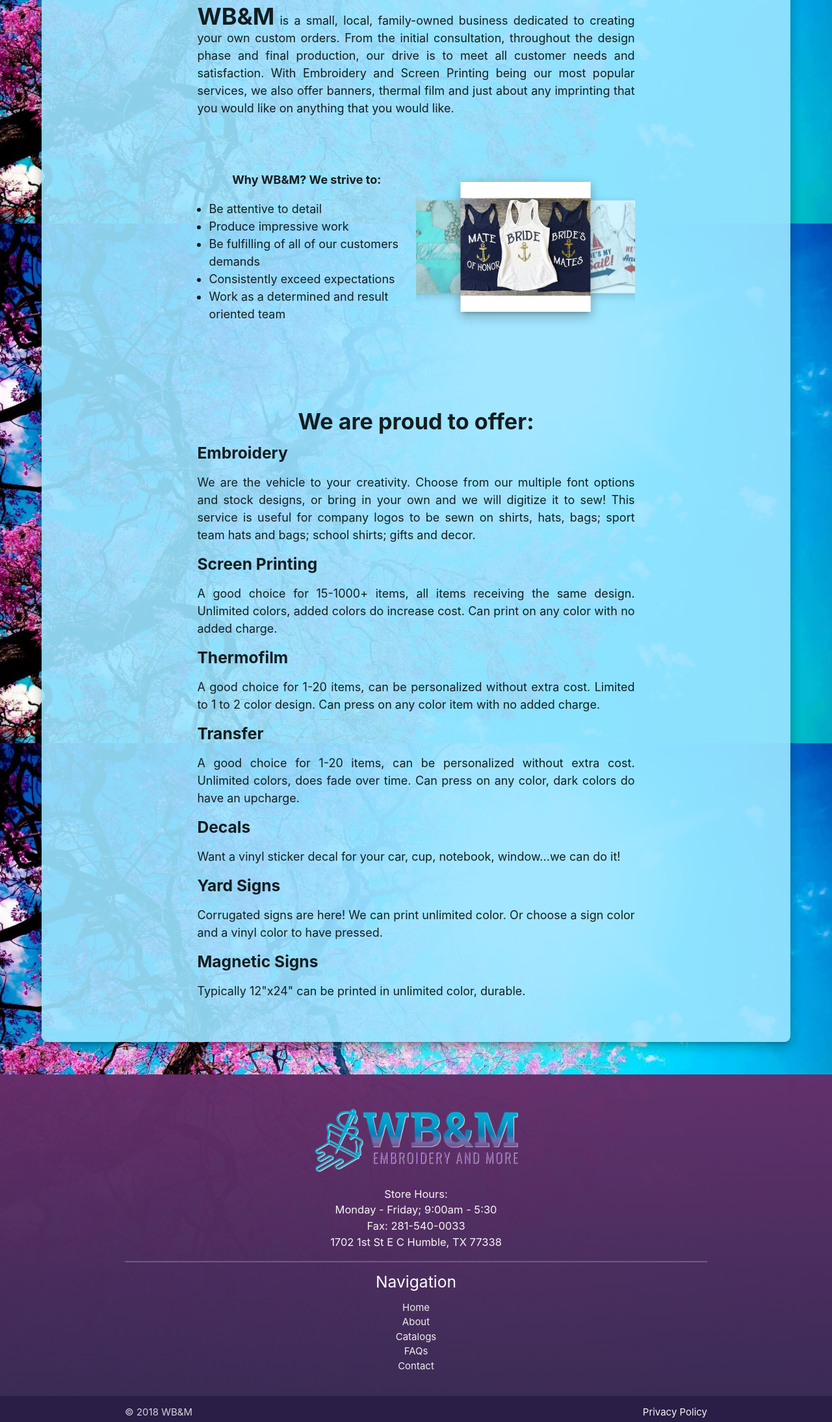
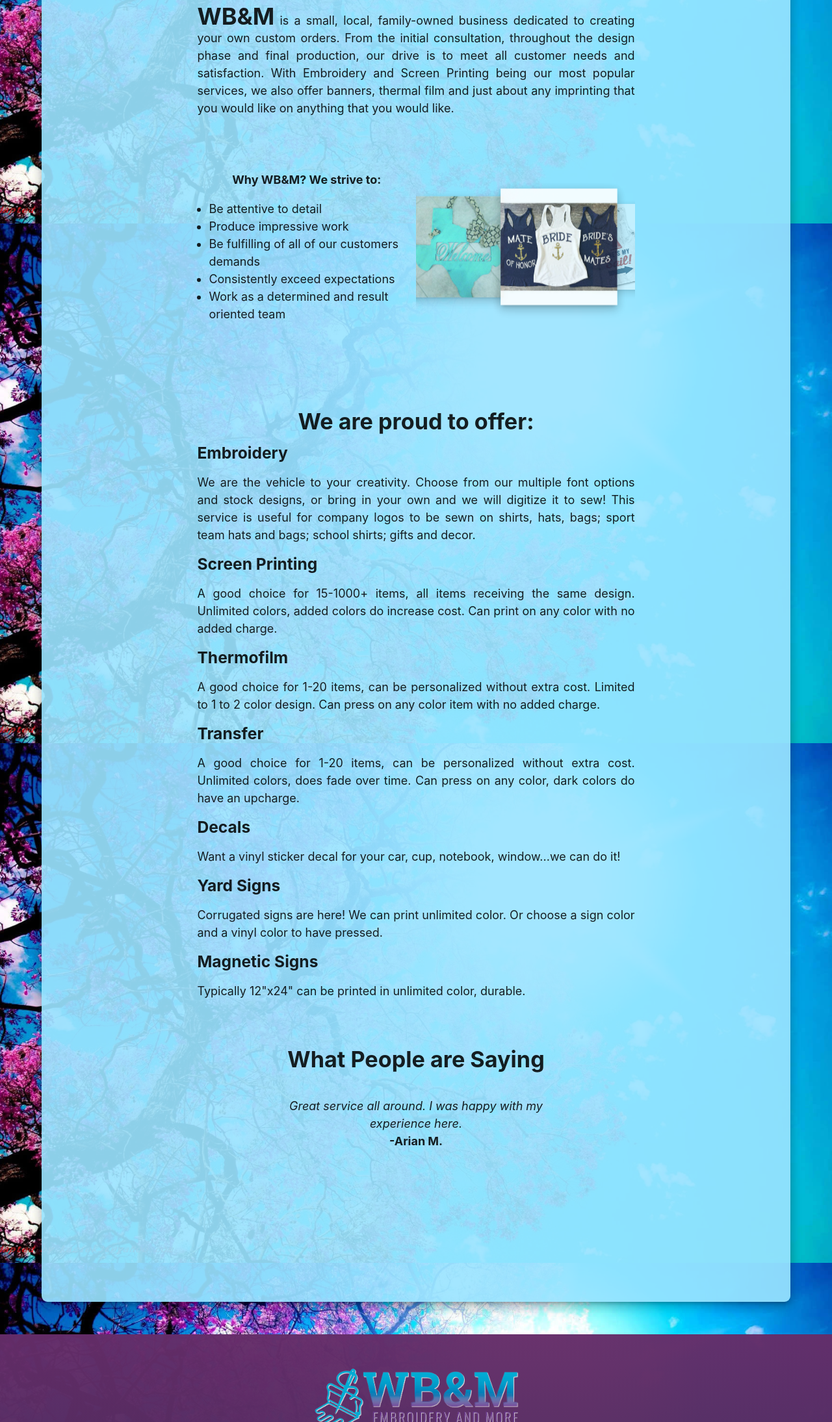
Before and after one commit to jscottwillems/wbandm, a plain HTML site: page index.html in a window 1280 px wide. Shown: the part 456-2645 px from the top of the page at 65% size. Drawn offline with nearby package versions, Linux system fonts and the light colour scheme.

Commit message:
added testimonials

```diff
--- a/Assets/css/main.css
+++ b/Assets/css/main.css
@@ -67,7 +67,6 @@ main {
   width: 100%;
   font-size: 18px;
   padding: 1em;
-
   margin: auto;
 }
 
@@ -79,3 +78,15 @@ main {
 .image-slider {
   width: 100%;
 }
+
+.testimonials {
+  width: 60%;
+  margin: auto;
+}
+
+.testimonial {
+  width: 70% !important;
+  height: auto;
+  font-size: 18px !important;
+  margin: auto;
+}
--- a/index.html
+++ b/index.html
@@ -63,15 +63,15 @@
                     </ul>
                 </div>
                 <div class="image-slider">
-                    <div class="carousel">
-                        <a class="carousel-item z-depth-3" href="#one!"><img src="./Assets/imgs/slide-1.jpg"></a>
-                        <a class="carousel-item z-depth-3" href="#two!"><img src="./Assets/imgs/slide-2.jpg"></a>
-                        <a class="carousel-item z-depth-3" href="#three!"><img src="./Assets/imgs/slide-3.jpg"></a>
-                        <a class="carousel-item z-depth-3" href="#four!"><img src="./Assets/imgs/slide-4.jpg"></a>
-                        <a class="carousel-item z-depth-3" href="#five!"><img src="./Assets/imgs/slide-5.jpg"></a>
-                        <a class="carousel-item z-depth-3" href="#five!"><img src="./Assets/imgs/slide-6.jpg"></a>
-                        <a class="carousel-item z-depth-3" href="#five!"><img src="./Assets/imgs/slide-7.jpg"></a>
-                        <a class="carousel-item z-depth-3" href="#five!"><img src="./Assets/imgs/slide-8.jpg"></a>
+                    <div class="carousel images">
+                        <img class="carousel-item z-depth-3" src="./Assets/imgs/slide-1.jpg">
+                        <img class="carousel-item z-depth-3" src="./Assets/imgs/slide-2.jpg">
+                        <img class="carousel-item z-depth-3" src="./Assets/imgs/slide-3.jpg">
+                        <img class="carousel-item z-depth-3" src="./Assets/imgs/slide-4.jpg">
+                        <img class="carousel-item z-depth-3" src="./Assets/imgs/slide-5.jpg">
+                        <img class="carousel-item z-depth-3" src="./Assets/imgs/slide-6.jpg">
+                        <img class="carousel-item z-depth-3" src="./Assets/imgs/slide-7.jpg">
+                        <img class="carousel-item z-depth-3" src="./Assets/imgs/slide-8.jpg">
                     </div>
                 </div>
             </div>
@@ -89,16 +89,28 @@
                 <p>A good choice for 1-20 items, can be personalized without extra cost. Limited to 1 to 2 color
                     design. Can press on any color item with no added charge.</p>
                 <h5><b>Transfer</b></h5>
-                <p>A good choice for 1-20 items, can be personalized without extra cost. Unlimited colors, does fade over time. Can press on any color, dark colors do have an upcharge.</p>
+                <p>A good choice for 1-20 items, can be personalized without extra cost. Unlimited colors, does fade
+                    over time. Can press on any color, dark colors do have an upcharge.</p>
                 <h5><b>Decals</b></h5>
                 <p>Want a vinyl sticker decal for your car, cup, notebook, window...we can do it!</p>
                 <h5><b>Yard Signs</b></h5>
-                <p>Corrugated signs are here! We can print unlimited color. Or choose a sign color and a vinyl color to have pressed.</p>
+                <p>Corrugated signs are here! We can print unlimited color. Or choose a sign color and a vinyl color to
+                    have pressed.</p>
                 <h5><b>Magnetic Signs</b></h5>
                 <p>Typically 12"x24" can be printed in unlimited color, durable.</p>
             </div>
+            <div class="carousel center testimonials">
+                <h4><b>What People are Saying</b></h4>
+                <p class="carousel-item testimonial"><i>Great service all around. I was happy with my experience here.</i><br> <b>-Arian M.</b></p>
+                <p class="carousel-item testimonial"><i>This place is awesome. They monogrammed a beautiful baby blanket for us, and it came out looking gorgeous. The prices were reasonable, speedy turnaround, and just plain nice people to work with. I'll definitely be returning. </i><br> <b>-Beth D.</b></p>
+                <p class="carousel-item testimonial"><i>I love this place! Reasonable prices for customizable items. Buy the item there or bring one from home. I get my hubby's work shirts embroidered for under $10, and usually complete in about a week. Awesome!!</i><br> <b>-Marissa S.</b></p>
+                <p class="carousel-item testimonial"><i>Fast, friendly and affordable. The work was perfect. You can't go wrong with these guys!</i><br> <b>-Jeff J.</b></p>
+                <p class="carousel-item testimonial"><i>Great customer service, quick turnaround & quality work!</i><br> <b>-Chasta W.</b></p>
+                <p class="carousel-item testimonial"><i>Great embroidery work and great customer service!</i><br> <b>-Michelle M.</b></p>
+                <p class="carousel-item testimonial"><i>I have been working with WB&M for my company clothing for over 5 years now. The work is always very professional, timely, and affordable. Angel has spent time making sure we get the colors exactly the way we need them, and the finished product is sharp and attention getting. Because of this, I now get shirts done for our whole national sales staff with WB&M.  If you want professionally embroidered clothing with sharp logos, I could not recommend them any more highly.</i><br> <b>-Howard F.</b></p>
+            </div>
         </div>
-    </main> <!-- basic contact info social media icons -->
+    </main>
     <footer class="page-footer">
         <div class="container">
             <div class="row" id="footer-container">
@@ -140,10 +152,20 @@
     <script src="https://cdnjs.cloudflare.com/ajax/libs/materialize/1.0.0/js/materialize.min.js"></script>
     <script>
         $(document).ready(function () {
-            $('.carousel').carousel();
+            $('.carousel.images').carousel({
+                duration: 400
+            });
             setInterval(function () {
-                $(".carousel").carousel('next');
-            }, 3500)
+                $(".carousel.images").carousel('next');
+            }, 4500)
+            $('.carousel.center.testimonials').carousel({
+                numVisable: 1,
+                shift: 600,
+                duration: 500,
+            })
+            setInterval(function () {
+                $(".carousel.center.testimonials").carousel('next');
+            }, 8500)
         });
     </script>
 </body>
```
